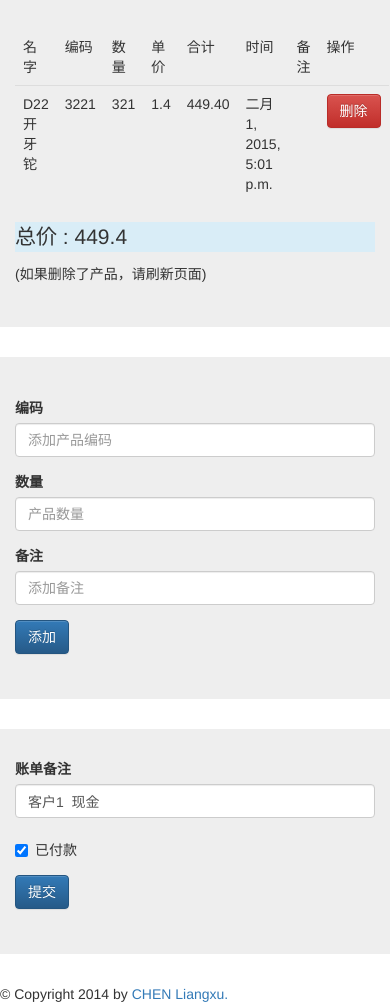
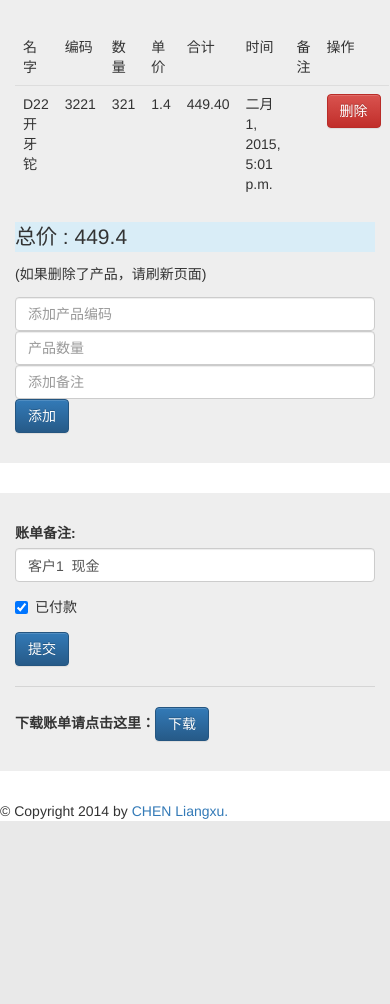
Before and after one commit to liangxuCHEN/financial, a Django app: page /bill_table_detail/14/ in a window 390 px wide. Shown: the part 111-1115 px from the top of the page. After the commit the page ends 932 px from the top, so only its background shows below. Run offline with Django 3.2, Linux system fonts and the light colour scheme; data comes from the database, SQL or seed files in the repository; both versions use the stored data as it was after the commit; some libraries are stand-ins or nearby versions.

Commit message:
xls download

```diff
--- a/Financial/urls.py
+++ b/Financial/urls.py
@@ -16,5 +16,6 @@ urlpatterns = patterns('',
     url(r'^edit_bill_table/(?P<table_id>\d+)/$', views.edit_bill_table, name='edit_bill_table'),
     url(r'^add_bill', views.add_bill, name='add_bill'),
     url(r'^delete_bill/(?P<bill_id>\d+)/(?P<table_id>\d+)/$', views.delete_bill, name='delete_bill'),
+    url(r'^download_bill/(?P<table_id>\d+)/$', views.download_bill, name='download_bill'),
     url(r'^admin/', include(admin.site.urls)),
 )
--- a/store/templates/bill_table_detail.html
+++ b/store/templates/bill_table_detail.html
@@ -66,60 +66,35 @@ function delete_bill(bill_id)
  {% endif %}
  <p class="bg-info">总价 : {{ bill_table.total_price }}
  <h5>(如果删除了产品，请刷新页面)</h5></p>
- </div>
 
-
- <div class="jumbotron" id="#add-bill">
-<form role="form" action="{% url 'add_bill' %}" method="post" class="form-horizontal" id="item_form">
+<div class="pull-middle">
+ <form role="form" action="{% url 'add_bill' %}" method="post" class="form-inline" id="item_form">
 {% csrf_token %}
-<div class="form-group">
-      <div class="col-sm-offset-2 col-sm-10">
-        <div id="popup">
-          <ul id="item_ul" class="list-inline"></ul>
-        </div>
-    </div>
-      <label class="col-sm-2 control-label">编码</label>
-      <div class="col-sm-10">
-         <input type="number" class="form-control" name="item_code" id="item_code" placeholder="添加产品编码" required="required" onkeyup="findItems();"/>
-      </div>
-
+  <div id="popup">
+    <ul id="item_ul" class="list-inline"></ul>
+  </div>
+   <input type="number" class="form-control" name="item_code" id="item_code" placeholder="添加产品编码" required="required" onkeyup="findItems();"/>
+   <input type="number" class="form-control" name="number" placeholder="产品数量" required="required"/>
+   <input type="text" class="form-control" name="bill_comment" placeholder="添加备注"/>
+    <input type="hidden" name="bill_table" value="{{bill_table.id}}" />
+    <input type="submit" value="添加" class="btn btn-primary"/>
+</form>
 </div>
-<div class="form-group">
-      <label class="col-sm-2 control-label">数量</label>
-      <div class="col-sm-10">
-         <input type="number" class="form-control" name="number" placeholder="产品数量" required="required"/>
-      </div>
-</div>
-<div class="form-group">
-      <label class="col-sm-2 control-label">备注</label>
-      <div class="col-sm-10">
-         <input type="text" class="form-control" name="bill_comment" placeholder="添加备注"/>
-      </div>
-</div>
-
-<!--<script type="text/javascript">document.write('<input type="hidden" name="created_at" value=Date()></input>')</script>-->
-         <input type="hidden" name="bill_table" value="{{bill_table.id}}" />
-
-<div class="form-group">
-    <div class="col-sm-offset-2 col-sm-10">
-    <input type="submit" value="添加" class="btn btn-primary"/>
-    </div>
-</div>
-</form>
 </div>
 
 
+
+
+
+
  <div class="jumbotron" id="#form">
-<form role="form" action="{% url 'edit_bill_table' bill_table.id %}" method="post" class="form-horizontal" >
+<form role="form" action="{% url 'edit_bill_table' bill_table.id %}" method="post" class="form-inline" >
 {% csrf_token %}
 <div class="form-group">
-      <label class="col-sm-2 control-label">账单备注</label>
-      <div class="col-sm-10">
-         <input type="text" class="form-control" name="comment" value="{{bill_table.comment}}" />
-      </div>
+    <label>账单备注: </label>
+    <input type="text" class="form-control" name="comment" value="{{bill_table.comment}}" />
 </div>
 <div class="form-group">
-    <div class="col-sm-offset-2 col-sm-10">
       <div class="checkbox">
           <label>
           {% if bill_table.is_pay %}
@@ -128,15 +103,14 @@ function delete_bill(bill_id)
           <input type="checkbox" name="is_pay" > 已付款
           {% endif %}
           </label>
-        </div>
-    </div>
+      </div>
 </div>
 <div class="form-group">
-    <div class="col-sm-offset-2 col-sm-10">
     <input type="submit" value="提交" class="btn btn-primary"/>
-    </div>
 </div>
 </form>
+<hr>
+<form role="form" action="{% url 'download_bill' bill_table.id %}" method="get" class="form-inline"><label>下载账单请点击这里： </label><input type="submit" value="下载" class="btn btn-primary"/></form>
 </div>
 {% endblock %}
 
--- a/store/views.py
+++ b/store/views.py
@@ -1,31 +1,19 @@
  #-*- coding: utf-8 -*-
 from django.shortcuts import render, redirect
 from django.core.urlresolvers import reverse
-from django.http import HttpResponseRedirect
+from django.http import HttpResponseRedirect, HttpResponse
+#from django.contrib.auth import authenticate, login, logout
 from models import Item, Bill, Bill_table
 from django import forms
 from forms import ItemForm, BillTableForm,BillForm
 from django.utils import timezone
 from django.core.paginator import Paginator, InvalidPage, EmptyPage
 
-#move to tool.py
-def save_mul_item(text):
-    text=text.replace('\r\n', '')
-    items = text.split(";")
-    for item in items:
-        content = item.split(" ")
-        if len(content) == 3:
-            #is unique ?
-            try:
-                Item.objects.create(
-                    code=content[0],
-                    name=content[1],
-                    price=float(content[2])
-                )
-            except Exception as e:
-                print e
+import tool
+import os
+
+
 # Create your views here.
-
 
 def item_index(request):
     content = {}
@@ -34,8 +22,7 @@ def item_index(request):
     return render(request, 'item.html', content)
 
 def add_one_item(request):
-    """if not request.user.is_authenticated():
-        return redirect('/login/?next=%s' % request.path)"""
+
     if request.method == 'POST':
         data = request.POST
         form = ItemForm(data)
@@ -50,7 +37,7 @@ def add_one_item(request):
 
 def add_multitems(request):
     if request.method == 'POST':
-        save_mul_item(request.POST['data'])
+        tool.save_mul_item(request.POST['data'])
         return HttpResponseRedirect('item')
     else:
         return render(request, 'multitem_create.html')
@@ -146,3 +133,29 @@ def delete_bill(request, bill_id, table_id):
     bill = Bill.objects.get(id=bill_id)
     bill.delete()
     return redirect("/bill_table_detail/"+table_id)
+
+def download_bill(request, table_id):
+    bills = Bill.objects.filter(bill_table_id=table_id)
+    data = {}
+    for bill in bills:
+        line = {}
+        line[str(bill.id)] = {
+            'id': bill.id,
+            'name': bill.item_code.name,
+            'code': bill.item_code.code,
+            'number': bill.number,
+            'price': bill.item_code.price,
+            'total_price': bill.number * bill.item_code.price,
+            'comment': bill.bill_comment,
+        }
+        data.update(line)
+
+    filename = tool.create_xls(data)
+    f = open(filename)
+    file_data = f.read()
+    f.close()
+    response = HttpResponse(file_data, content_type='application/-excel')
+    response['Content-Length'] = os.path.getsize(filename)
+    response['Content-Encoding'] = 'utf-8'
+    response['Content-Disposition'] = 'attachment;filename=%s' % filename
+    return response
```
Also changed, not shown: store/tool.py (added, +51 -0 lines), db.sqlite3, 15 other files.
